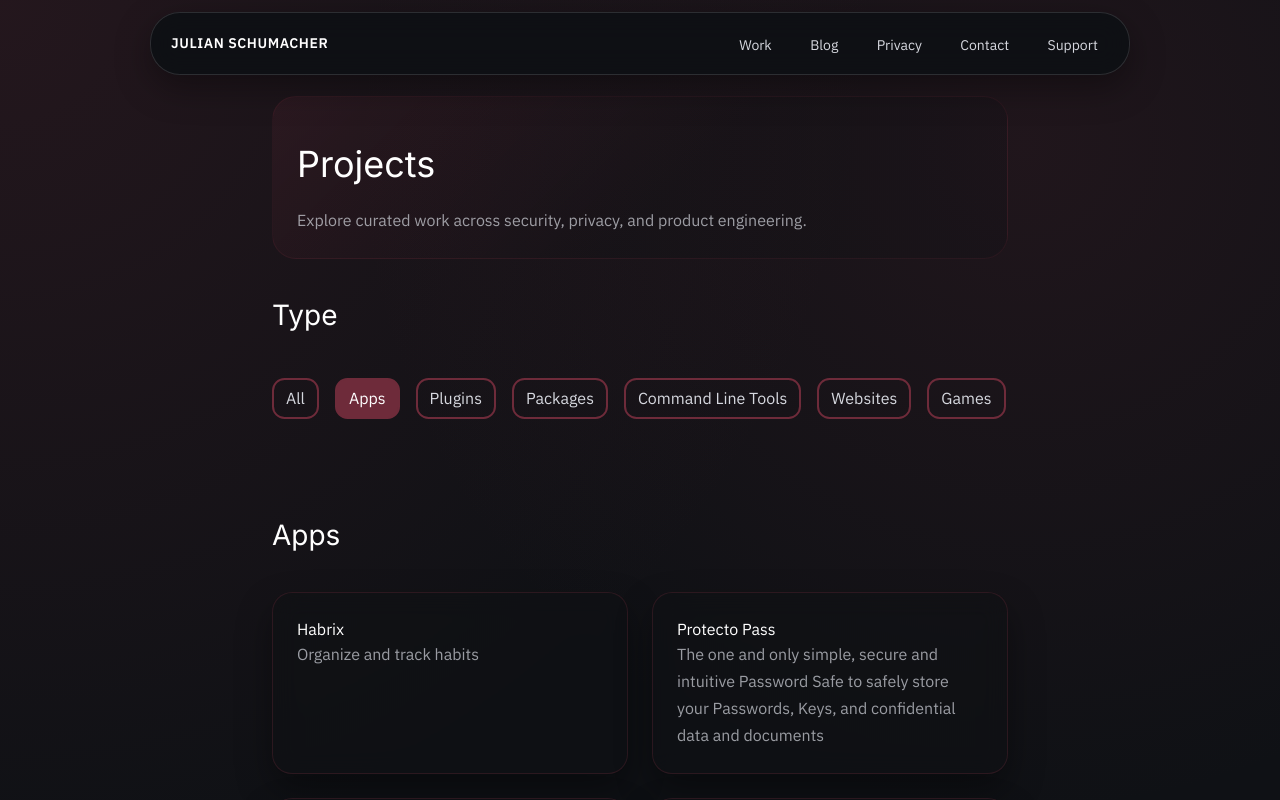
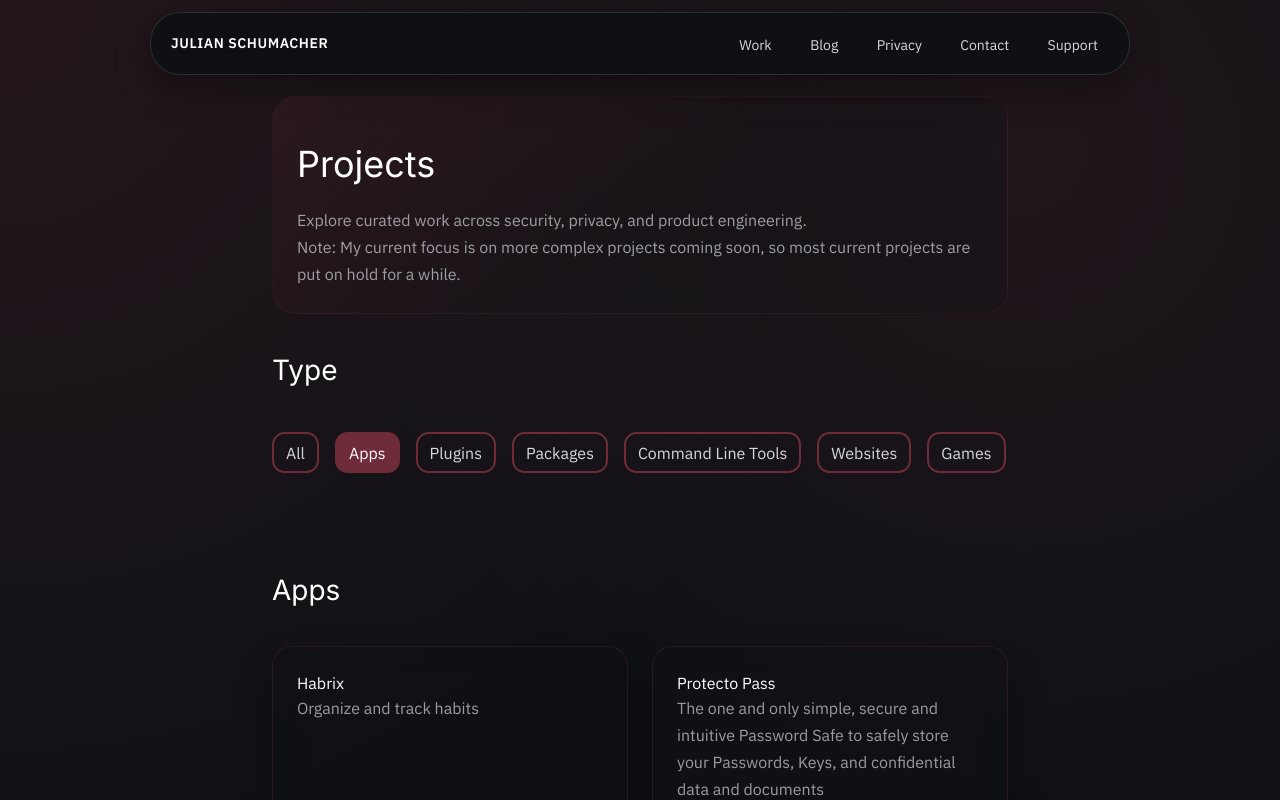
Before and after one commit to Julessh05/Website, a Next.js app in the folder website/: page /work/projects in a window 1280 px wide. Shown: the top 800 px of the page. Built offline with nearby package versions, Linux system fonts and the light colour scheme.

Commit message:
Add note to projects

```diff
--- a/website/src/app/work/projects/page.tsx
+++ b/website/src/app/work/projects/page.tsx
@@ -23,6 +23,7 @@ export default function Projects() {
             <div className={`${styles.hero} fadeIn`}>
                 <h1>Projects</h1>
                 <p>Explore curated work across security, privacy, and product engineering.</p>
+                <p>Note: My current focus is on more complex projects coming soon, so most current projects are put on hold for a while.</p>
             </div>
             {/* Type selector */}
             <h2>Type</h2>
```
